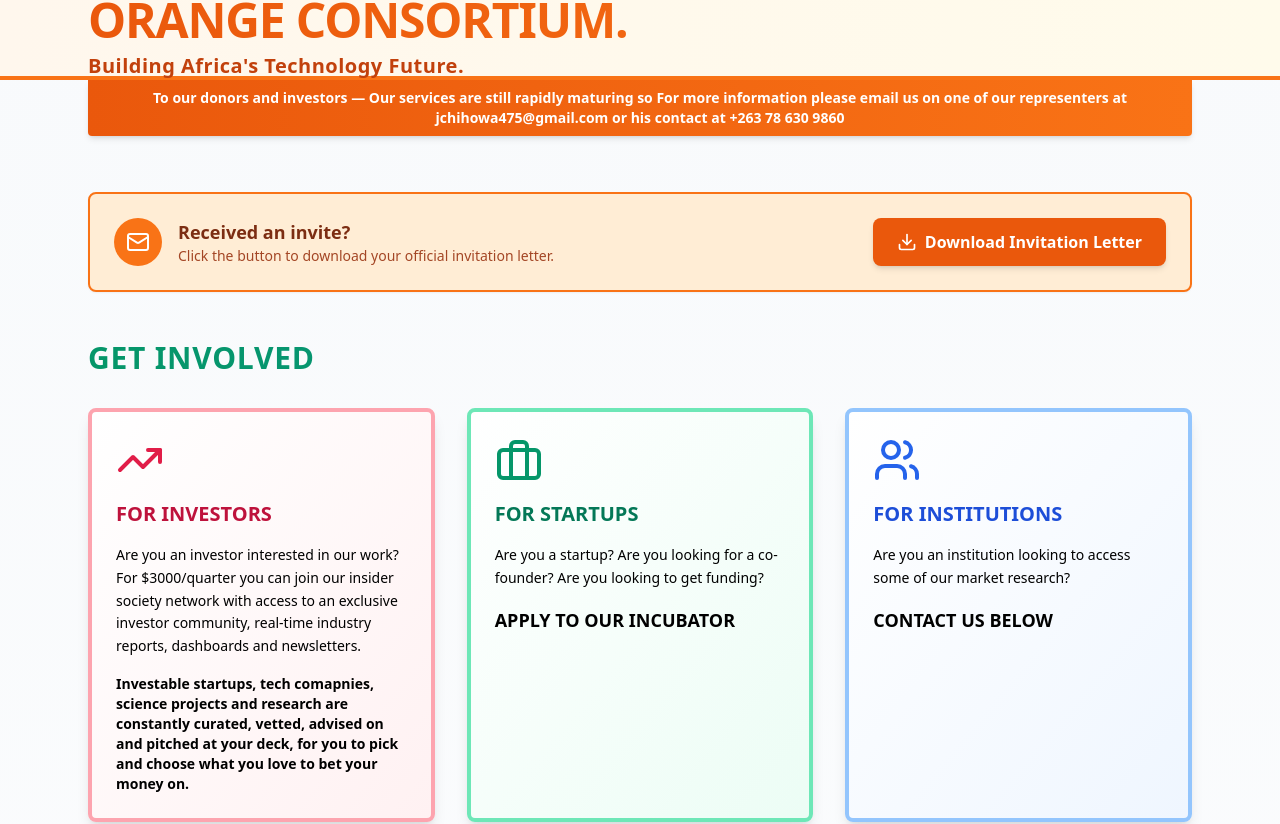
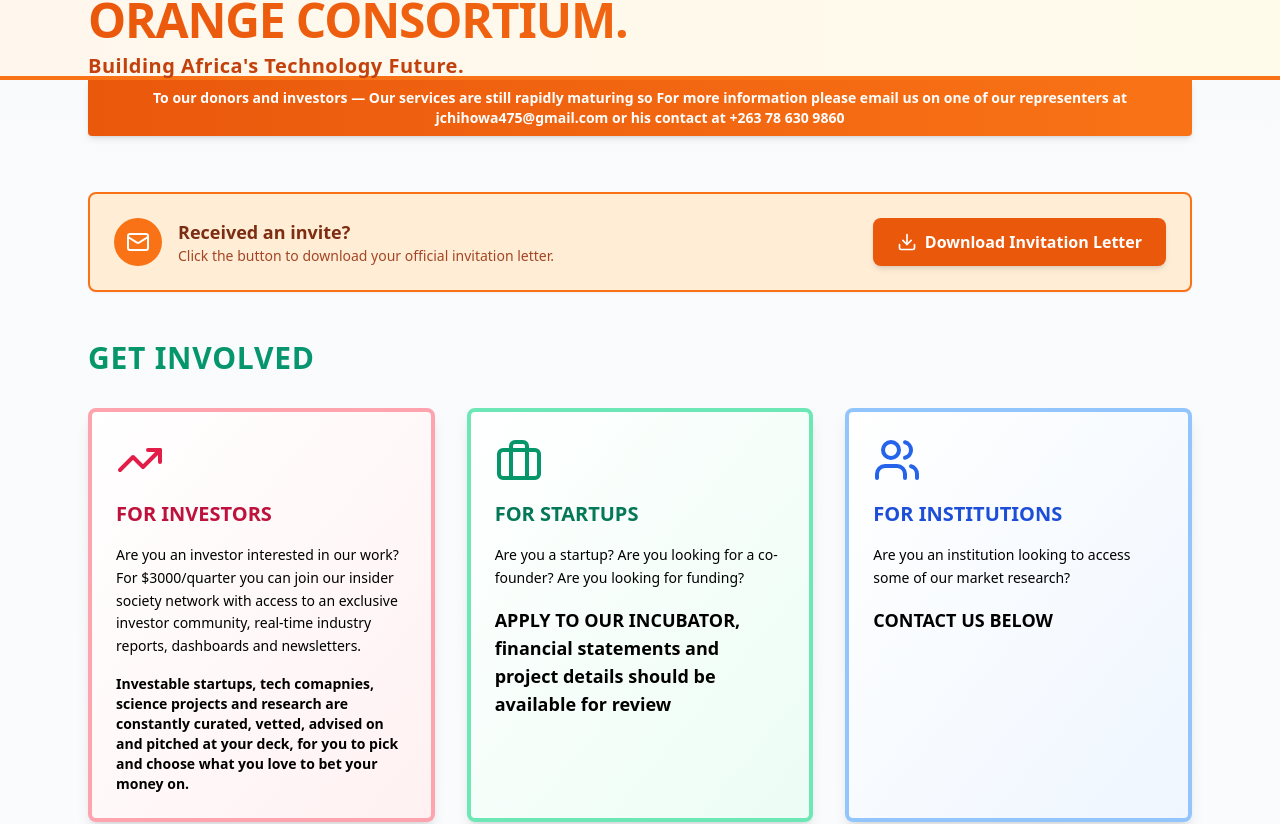
Before and after one commit to mushroom1492/orange-consortium, a React (Vite) app: page / in a window 1280 px wide. Shown: the top 824 px of the page. Built offline with nearby package versions, Linux system fonts and the light colour scheme.

Commit message:
vim tangent rabbithole

```diff
--- a/src/App.tsx
+++ b/src/App.tsx
@@ -87,9 +87,12 @@ function App() {
               </h3>
               <p className="mb-4 text-sm leading-relaxed">
                 Are you a startup? Are you looking for a co-founder? Are you
-                looking to get funding?
+                looking for funding?
               </p>
-              <p className="font-bold text-lg">APPLY TO OUR INCUBATOR</p>
+              <p className="font-bold text-lg">
+                APPLY TO OUR INCUBATOR, financial statements and project details
+                should be available for review
+              </p>
             </div>
 
             <div className="border-4 border-blue-300 p-6 hover:bg-gradient-to-br hover:from-blue-500 hover:to-blue-600 hover:text-white transition-all duration-300 rounded-lg shadow-lg hover:shadow-xl bg-gradient-to-br from-white to-blue-50">
```
